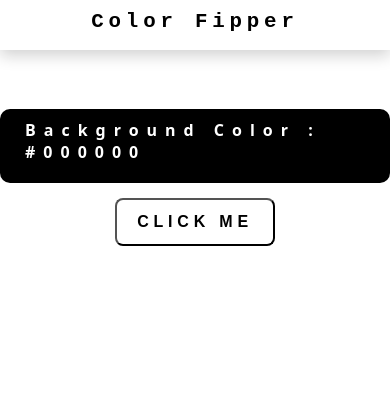
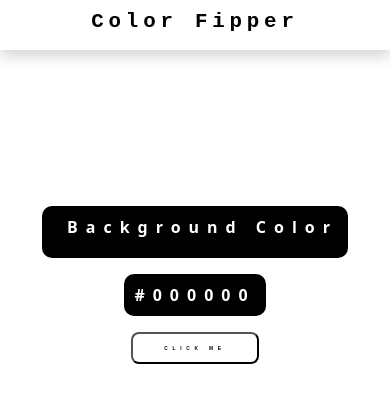
Before and after one commit to Muralivvrsn/BackgroundChange, a plain HTML site: page index.html in a window 390 px wide. Drawn offline with Linux system fonts and the light colour scheme.

Commit message:
sdlifusdiof

```diff
--- a/index.css
+++ b/index.css
@@ -58,6 +58,17 @@ button:hover{
     background-color: black;
     transition: 0.5s;
 }
+.color{
+    width: fit-content;
+    margin: auto;
+    font-size: 2rem;
+    background-color: black;
+    color: white;
+    border-radius: 10px;
+    font-weight: 600;
+    letter-spacing: 0.5rem;
+    font-family: system-ui, -apple-system, BlinkMacSystemFont, 'Segoe UI', Roboto, Oxygen, Ubuntu, Cantarell, 'Open Sans', 'Helvetica Neue', sans-serif;
+}
 #header p{
     padding-top: 10px;
     font-size: 1.3rem;
@@ -68,7 +79,10 @@ button:hover{
     margin: auto;
     width: fit-content;
 }
-@media screen and (max-width:856px) {
+.color p{
+    padding: 10px;
+}
+@media screen and (max-width:553px) {
     .name{
         width: fit-content;
         margin: auto;
@@ -78,11 +92,36 @@ button:hover{
         border-radius: 10px;
         font-weight: 600;
         letter-spacing: 0.5rem;
-        margin-top: 15%;
+        margin-top: 20%;
         font-family: system-ui, -apple-system, BlinkMacSystemFont, 'Segoe UI', Roboto, Oxygen, Ubuntu, Cantarell, 'Open Sans', 'Helvetica Neue', sans-serif;
     }
+    .color{
+        width: fit-content;
+        margin: auto;
+        font-size: 2rem;
+        background-color: black;
+        color: white;
+        border-radius: 10px;
+        font-weight: 600;
+        letter-spacing: 0.5rem;
+        font-family: system-ui, -apple-system, BlinkMacSystemFont, 'Segoe UI', Roboto, Oxygen, Ubuntu, Cantarell, 'Open Sans', 'Helvetica Neue', sans-serif;
+    }
+    .color p{
+        padding: 10px;
+    }
+    button{
+        width: 8rem;
+        height: 3rem;
+        border-radius: 8px;
+        font-size: 0.5rem;
+        letter-spacing: 0.3rem;
+        color: black;
+        cursor: pointer;
+        background-color: white;
+        font-weight: bold;
+    }
 }
-@media screen and (max-width: 655px) {
+@media screen and (max-width:553px) {
     .name{
         width: fit-content;
         margin: auto;
@@ -92,7 +131,29 @@ button:hover{
         border-radius: 10px;
         font-weight: 600;
         letter-spacing: 0.5rem;
-        margin-top: 15%;
+        margin-top: 40%;
         font-family: system-ui, -apple-system, BlinkMacSystemFont, 'Segoe UI', Roboto, Oxygen, Ubuntu, Cantarell, 'Open Sans', 'Helvetica Neue', sans-serif;
     }
+    .color{
+        width: fit-content;
+        margin: auto;
+        font-size: 1rem;
+        background-color: black;
+        color: white;
+        border-radius: 10px;
+        font-weight: 600;
+        letter-spacing: 0.5rem;
+        font-family: system-ui, -apple-system, BlinkMacSystemFont, 'Segoe UI', Roboto, Oxygen, Ubuntu, Cantarell, 'Open Sans', 'Helvetica Neue', sans-serif;
+    }
+    button{
+        width: 8rem;
+        height: 2rem;
+        border-radius: 8px;
+        font-size: 0.3rem;
+        letter-spacing: 0.3rem;
+        color: black;
+        cursor: pointer;
+        background-color: white;
+        font-weight: bold;
+    }
 }
--- a/index.html
+++ b/index.html
@@ -16,7 +16,10 @@
     </div>
     <div id="background-body">
         <div class="name">
-            <p>Background Color : <span id="change-color">#000000</span></p>
+            <p>Background Color </p>
+        </div>
+        <div class="color">
+            <p id="change-color">#000000</p>
         </div>
         <div class="but"><button id="btn">CLICK ME</button></div>
     </div>
```
